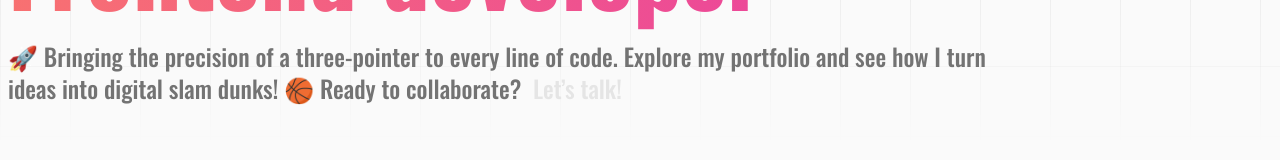
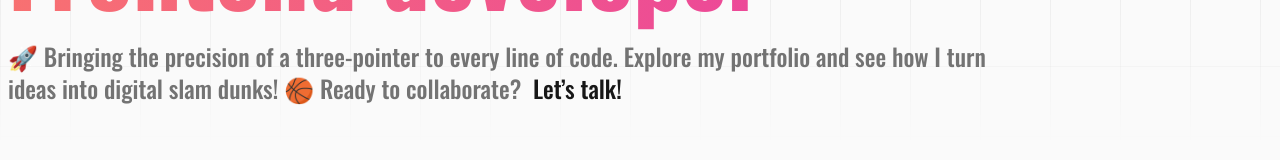
Before and after one commit to atulsmania/portfolio, a React (Vite) app: page / in a window 1280 px wide. Shown: the part 494-654 px from the top of the page. Built offline with nearby package versions, Linux system fonts and the light colour scheme.

Commit message:
fix: intro cta dark mode text color

```diff
--- a/src/containers/Intro.tsx
+++ b/src/containers/Intro.tsx
@@ -61,7 +61,10 @@ const Intro = () => {
           🚀 Bringing the precision of a three-pointer to every line of code.
           Explore my portfolio and see how I turn ideas into digital slam dunks!
           🏀 Ready to collaborate? &nbsp;
-          <a ref={ref} className="relative text-neutral-200 group">
+          <a
+            ref={ref}
+            className="relative dark:text-neutral-200 text-neutral-900 group"
+          >
             Let’s talk!
             <span className="absolute inset-x-0 bottom-0 h-1 transition-transform duration-500 origin-right scale-x-0 group-hover:origin-left bg-gradient-to-r from-red-400 to-pink-500 group-hover:scale-x-100" />
           </a>
```
